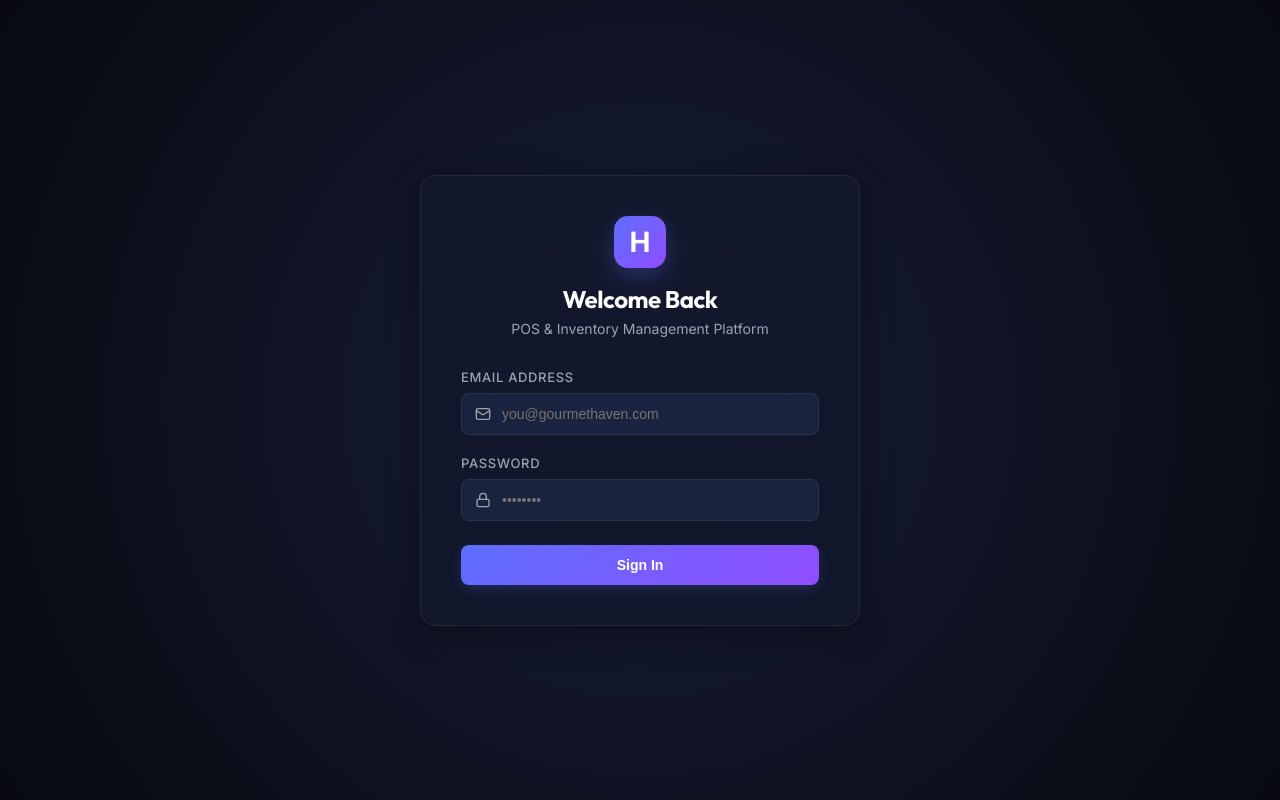
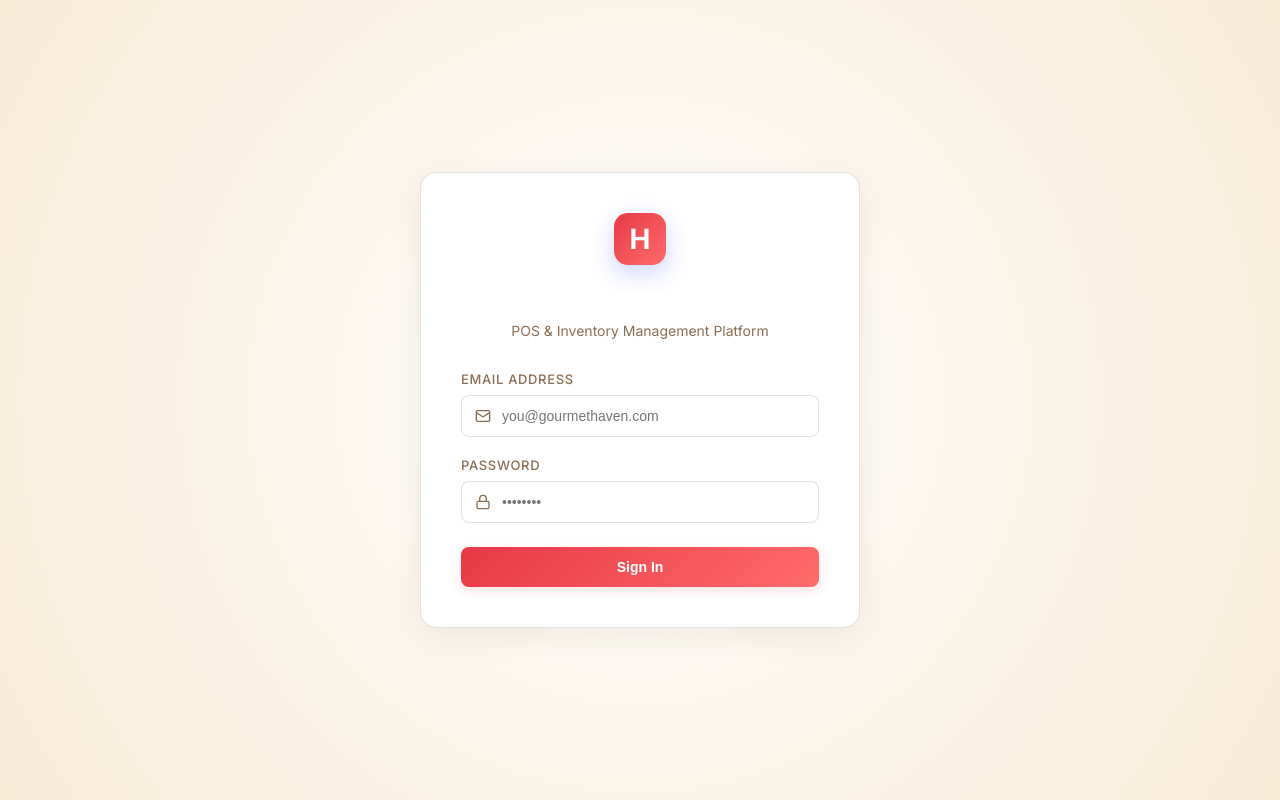
Before and after one commit to gt-varun/gourmet-haven-operations, a React (Vite) app in the folder frontend/: page /login in a window 1280 px wide. Built offline with nearby package versions, Linux system fonts and the light colour scheme; no server answers.

Commit message:
Redesign entire application theme to use warm cream and crimson-red bakery aesthetic

```diff
--- a/frontend/src/index.css
+++ b/frontend/src/index.css
@@ -1,34 +1,34 @@
 @import url('https://fonts.googleapis.com/css2?family=Outfit:wght@300;400;500;600;700&family=Inter:wght@300;400;500;600;700&display=swap');
 
 :root {
-  --bg-dark: #0b0e17;
-  --bg-panel: rgba(18, 24, 43, 0.85);
-  --bg-card: rgba(26, 34, 59, 0.55);
-  --bg-input: rgba(33, 44, 77, 0.6);
-  --border-glow: rgba(255, 255, 255, 0.07);
-  --border-focus: #5d6eff;
+  --bg-dark: #fcf7ed;               /* Warm Cream screen background */
+  --bg-panel: #ffffff;              /* Clean White panel background */
+  --bg-card: #fdfaf2;               /* Slightly lighter warm cream card background */
+  --bg-input: #ffffff;              /* Input fields background */
+  --border-glow: rgba(90, 58, 26, 0.15); /* Soft brown border */
+  --border-focus: #e63946;          /* Red accent border on focus */
 
-  --primary: #5d6eff;
-  --primary-glow: rgba(93, 110, 255, 0.35);
-  --gradient-accent: linear-gradient(135deg, #5d6eff 0%, #904eff 100%);
-  --gradient-card: linear-gradient(145deg, rgba(30, 41, 74, 0.5) 0%, rgba(18, 24, 43, 0.8) 100%);
+  --primary: #e63946;               /* Brand Red as primary color */
+  --primary-glow: rgba(230, 57, 70, 0.15);
+  --gradient-accent: linear-gradient(135deg, #e63946 0%, #ff6b6b 100%);
+  --gradient-card: linear-gradient(145deg, #ffffff 0%, #fdfaf2 100%);
 
-  --text-main: #f3f4f6;
-  --text-muted: #9ca3af;
+  --text-main: #5a3a1a;             /* Deep warm brown text */
+  --text-muted: #8a6e54;            /* Muted warm brown text */
   --text-dark: #1f2937;
 
-  --success: #10b981;
-  --success-glow: rgba(16, 185, 129, 0.15);
+  --success: #2eb872;               /* Brand Green */
+  --success-glow: rgba(46, 184, 114, 0.15);
   --warning: #fbbf24;
   --warning-glow: rgba(251, 191, 36, 0.15);
-  --danger: #f87171;
-  --danger-glow: rgba(248, 113, 113, 0.15);
+  --danger: #e63946;
+  --danger-glow: rgba(230, 57, 70, 0.15);
 
-  --font-heading: 'Outfit', sans-serif;
+  --font-heading: 'Poppins', sans-serif;
   --font-body: 'Inter', sans-serif;
   --transition: all 0.25s cubic-bezier(0.4, 0, 0.2, 1);
-  --shadow-neon: 0 8px 32px 0 rgba(0, 0, 0, 0.37);
-  --shadow-inset: inset 0 2px 4px 0 rgba(0, 0, 0, 0.06);
+  --shadow-neon: 0 8px 32px 0 rgba(90, 58, 26, 0.08); /* Soft shadows */
+  --shadow-inset: inset 0 2px 4px 0 rgba(0, 0, 0, 0.03);
 }
 
 * {
@@ -51,11 +51,8 @@ h1, h2, h3, h4, h5, h6 {
   letter-spacing: -0.02em;
 }
 
-/* Glassmorphism panel styling */
 .glass-panel {
   background: var(--bg-panel);
-  backdrop-filter: blur(16px);
-  -webkit-backdrop-filter: blur(16px);
   border: 1px solid var(--border-glow);
   box-shadow: var(--shadow-neon);
   border-radius: 16px;
@@ -71,8 +68,8 @@ h1, h2, h3, h4, h5, h6 {
 
 .glass-card:hover {
   transform: translateY(-2px);
-  border-color: rgba(93, 110, 255, 0.3);
-  box-shadow: 0 10px 25px -5px rgba(93, 110, 255, 0.1), 0 8px 10px -6px rgba(0, 0, 0, 0.3);
+  border-color: var(--primary);
+  box-shadow: 0 10px 25px -5px var(--primary-glow), 0 8px 10px -6px rgba(90, 58, 26, 0.1);
 }
 
 /* App shell layout */
@@ -89,8 +86,7 @@ h1, h2, h3, h4, h5, h6 {
   flex-direction: column;
   border-right: 1px solid var(--border-glow);
   padding: 24px 16px;
-  background: rgba(13, 17, 31, 0.9);
-  backdrop-filter: blur(12px);
+  background: #fdfaf2;
 }
 
 .logo-container {
@@ -145,13 +141,13 @@ h1, h2, h3, h4, h5, h6 {
 
 .nav-item a:hover {
   color: var(--text-main);
-  background: rgba(255, 255, 255, 0.05);
+  background: rgba(90, 58, 26, 0.05);
 }
 
 .nav-item.active a {
   color: white;
   background: var(--gradient-accent);
-  box-shadow: 0 4px 12px rgba(93, 110, 255, 0.25);
+  box-shadow: 0 4px 12px var(--primary-glow);
 }
 
 .user-profile-widget {
@@ -185,21 +181,21 @@ h1, h2, h3, h4, h5, h6 {
 }
 
 .badge-superadmin {
-  background: rgba(144, 78, 255, 0.15);
-  color: #c084fc;
-  border: 1px solid rgba(144, 78, 255, 0.3);
+  background: rgba(124, 58, 237, 0.08);
+  color: #7c3aed;
+  border: 1px solid rgba(124, 58, 237, 0.2);
 }
 
 .badge-admin {
-  background: rgba(93, 110, 255, 0.15);
-  color: #93c5fd;
-  border: 1px solid rgba(93, 110, 255, 0.3);
+  background: rgba(37, 99, 235, 0.08);
+  color: #2563eb;
+  border: 1px solid rgba(37, 99, 235, 0.2);
 }
 
 .badge-cashier {
-  background: rgba(16, 185, 129, 0.15);
-  color: #34d399;
-  border: 1px solid rgba(16, 185, 129, 0.3);
+  background: rgba(5, 150, 105, 0.08);
+  color: #059669;
+  border: 1px solid rgba(5, 150, 105, 0.2);
 }
 
 .btn-logout {
@@ -229,9 +225,9 @@ h1, h2, h3, h4, h5, h6 {
   flex-grow: 1;
   display: flex;
   flex-direction: column;
-  background: radial-gradient(circle at top right, rgba(93, 110, 255, 0.04), transparent 50%),
-              radial-gradient(circle at bottom left, rgba(144, 78, 255, 0.03), transparent 50%),
-              #080a10;
+  background: radial-gradient(circle at top right, rgba(230, 57, 70, 0.03), transparent 50%),
+              radial-gradient(circle at bottom left, rgba(138, 110, 84, 0.02), transparent 50%),
+              #fcf7ed;
   padding: 32px;
   height: 100vh;
   overflow-y: auto;
@@ -247,7 +243,7 @@ h1, h2, h3, h4, h5, h6 {
 .header-title {
   font-size: 28px;
   font-weight: 700;
-  color: white;
+  color: var(--text-main);
 }
 
 .header-subtitle {
@@ -270,12 +266,12 @@ h1, h2, h3, h4, h5, h6 {
   align-items: center;
   gap: 8px;
   transition: var(--transition);
-  box-shadow: 0 4px 12px rgba(93, 110, 255, 0.2);
+  box-shadow: 0 4px 12px var(--primary-glow);
 }
 
 .btn-primary:hover {
   transform: translateY(-1px);
-  box-shadow: 0 6px 18px rgba(93, 110, 255, 0.35);
+  box-shadow: 0 6px 18px var(--primary-glow);
 }
 
 .btn-primary:disabled {
@@ -286,7 +282,7 @@ h1, h2, h3, h4, h5, h6 {
 }
 
 .btn-secondary {
-  background: rgba(255, 255, 255, 0.05);
+  background: #ffffff;
   color: var(--text-main);
   border: 1px solid var(--border-glow);
   border-radius: 8px;
@@ -301,8 +297,8 @@ h1, h2, h3, h4, h5, h6 {
 }
 
 .btn-secondary:hover {
-  background: rgba(255, 255, 255, 0.1);
-  border-color: rgba(255, 255, 255, 0.15);
+  background: #fdfaf2;
+  border-color: var(--border-glow);
 }
 
 /* Form Styles */
@@ -327,7 +323,7 @@ h1, h2, h3, h4, h5, h6 {
   border-radius: 8px;
   border: 1px solid var(--border-glow);
   background: var(--bg-input);
-  color: white;
+  color: var(--text-main);
   font-size: 14px;
   outline: none;
   transition: var(--transition);
@@ -335,8 +331,8 @@ h1, h2, h3, h4, h5, h6 {
 
 .form-input:focus, .form-select:focus {
   border-color: var(--border-focus);
-  box-shadow: 0 0 10px rgba(93, 110, 255, 0.25);
-  background: rgba(33, 44, 77, 0.8);
+  box-shadow: 0 0 10px var(--primary-glow);
+  background: #ffffff;
 }
 
 /* Tables and lists */
@@ -344,7 +340,7 @@ h1, h2, h3, h4, h5, h6 {
   overflow-x: auto;
   border-radius: 12px;
   border: 1px solid var(--border-glow);
-  background: rgba(18, 24, 43, 0.45);
+  background: #ffffff;
 }
 
 .custom-table {
@@ -355,7 +351,7 @@ h1, h2, h3, h4, h5, h6 {
 
 .custom-table th {
   padding: 14px 20px;
-  background: rgba(26, 34, 59, 0.8);
+  background: #fdfaf2;
   font-weight: 600;
   font-size: 13px;
   color: var(--text-muted);
@@ -377,7 +373,7 @@ h1, h2, h3, h4, h5, h6 {
 }
 
 .custom-table tr:hover td {
-  background: rgba(255, 255, 255, 0.02);
+  background: rgba(90, 58, 26, 0.02);
 }
 
 /* Alert Notification Drawer & Low Stock Items */
@@ -411,7 +407,7 @@ h1, h2, h3, h4, h5, h6 {
   align-items: center;
   justify-content: center;
   min-height: 100vh;
-  background: radial-gradient(circle at center, #171d37 0%, #080a10 100%);
+  background: radial-gradient(circle at center, #ffffff 0%, #f7ebd5 100%);
   padding: 20px;
 }
 
@@ -458,7 +454,7 @@ h1, h2, h3, h4, h5, h6 {
 .metric-value {
   font-size: 28px;
   font-weight: 700;
-  color: white;
+  color: var(--text-main);
   margin-top: 2px;
 }
 
@@ -493,7 +489,7 @@ h1, h2, h3, h4, h5, h6 {
 .panel-title {
   font-size: 18px;
   font-weight: 600;
-  color: white;
+  color: var(--text-main);
 }
 
 /* POS Panel Grid Layout */
@@ -528,7 +524,7 @@ h1, h2, h3, h4, h5, h6 {
 .filter-chip {
   padding: 8px 16px;
   border-radius: 8px;
-  background: rgba(255, 255, 255, 0.04);
+  background: #ffffff;
   border: 1px solid var(--border-glow);
   color: var(--text-muted);
   cursor: pointer;
@@ -539,8 +535,8 @@ h1, h2, h3, h4, h5, h6 {
 }
 
 .filter-chip:hover {
-  background: rgba(255, 255, 255, 0.08);
-  color: white;
+  background: rgba(90, 58, 26, 0.05);
+  color: var(--text-main);
 }
 
 .filter-chip.active {
@@ -569,7 +565,7 @@ h1, h2, h3, h4, h5, h6 {
 .product-name {
   font-size: 15px;
   font-weight: 600;
-  color: white;
+  color: var(--text-main);
   margin-bottom: 4px;
 }
 
@@ -582,7 +578,7 @@ h1, h2, h3, h4, h5, h6 {
 .product-price {
   font-weight: 700;
   font-size: 16px;
-  color: var(--primary-focus, #a5b4fc);
+  color: var(--primary);
   margin-top: auto;
 }
 
@@ -615,7 +611,7 @@ h1, h2, h3, h4, h5, h6 {
   display: flex;
   justify-content: space-between;
   align-items: center;
-  background: rgba(255, 255, 255, 0.02);
+  background: #ffffff;
   border: 1px solid var(--border-glow);
   padding: 12px;
   border-radius: 8px;
@@ -637,8 +633,8 @@ h1, h2, h3, h4, h5, h6 {
   height: 24px;
   border-radius: 4px;
   border: 1px solid var(--border-glow);
-  background: rgba(255, 255, 255, 0.05);
-  color: white;
+  background: #ffffff;
+  color: var(--text-main);
   display: flex;
   align-items: center;
   justify-content: center;
@@ -647,7 +643,7 @@ h1, h2, h3, h4, h5, h6 {
 }
 
 .qty-btn:hover {
-  background: rgba(255, 255, 255, 0.1);
+  background: rgba(90, 58, 26, 0.05);
 }
 
 .cart-summary {
@@ -668,7 +664,7 @@ h1, h2, h3, h4, h5, h6 {
 .summary-row.total {
   font-size: 18px;
   font-weight: 700;
-  color: white;
+  color: var(--text-main);
   margin-top: 4px;
   padding-top: 8px;
   border-top: 1px dashed var(--border-glow);
@@ -696,6 +692,10 @@ h1, h2, h3, h4, h5, h6 {
   max-height: 90vh;
   overflow-y: auto;
   padding: 28px;
+  background: #ffffff;
+  border: 1px solid var(--border-glow);
+  border-radius: 16px;
+  color: var(--text-main);
   animation: scaleIn 0.25s cubic-bezier(0.34, 1.56, 0.64, 1);
 }
 
@@ -791,7 +791,7 @@ h1, h2, h3, h4, h5, h6 {
   padding: 8px;
   border-radius: 6px;
   border: 1px solid var(--border-glow);
-  background: rgba(255, 255, 255, 0.04);
+  background: #ffffff;
   color: var(--text-muted);
   cursor: pointer;
   transition: var(--transition);
@@ -801,15 +801,15 @@ h1, h2, h3, h4, h5, h6 {
 }
 
 .btn-icon:hover {
-  background: rgba(255, 255, 255, 0.1);
-  color: white;
-  border-color: rgba(255,255,255,0.15);
+  background: rgba(90, 58, 26, 0.05);
+  color: var(--text-main);
+  border-color: var(--border-glow);
 }
 
 .btn-icon.danger:hover {
-  background: rgba(248, 113, 113, 0.15);
-  color: #f87171;
-  border-color: rgba(248, 113, 113, 0.25);
+  background: rgba(230, 57, 70, 0.08);
+  color: #e63946;
+  border-color: rgba(230, 57, 70, 0.2);
 }
 
 /* Toggle Switch — premium iOS-style */
@@ -818,8 +818,8 @@ h1, h2, h3, h4, h5, h6 {
   width: 42px;
   height: 24px;
   border-radius: 12px;
-  border: 1px solid rgba(255, 255, 255, 0.1);
-  background: rgba(255, 255, 255, 0.06);
+  border: 1px solid rgba(90, 58, 26, 0.2);
+  background: rgba(90, 58, 26, 0.06);
   cursor: pointer;
   padding: 0;
   display: inline-flex;
@@ -827,7 +827,7 @@ h1, h2, h3, h4, h5, h6 {
   transition: var(--transition);
 }
 .toggle-switch:hover {
-  border-color: rgba(255, 255, 255, 0.2);
+  border-color: rgba(90, 58, 26, 0.4);
 }
 .toggle-switch.active {
   background: var(--primary);
```
